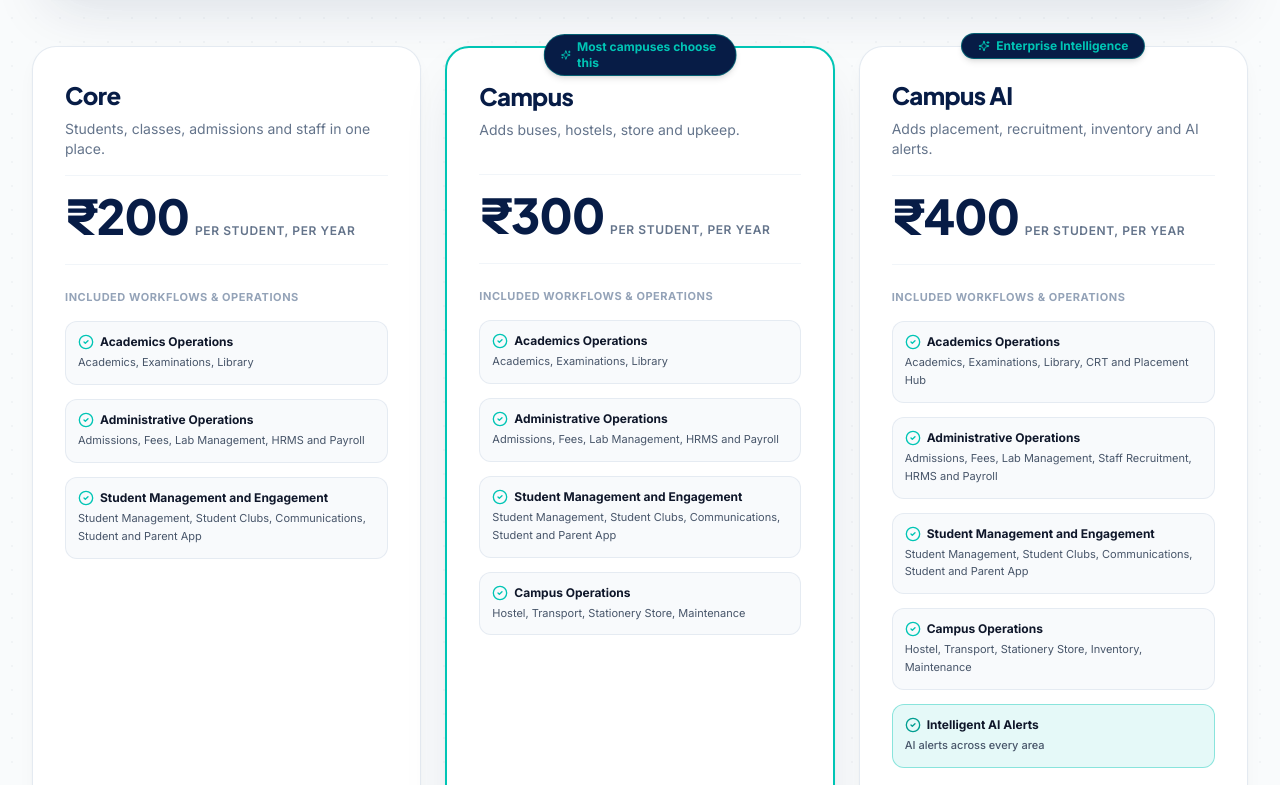
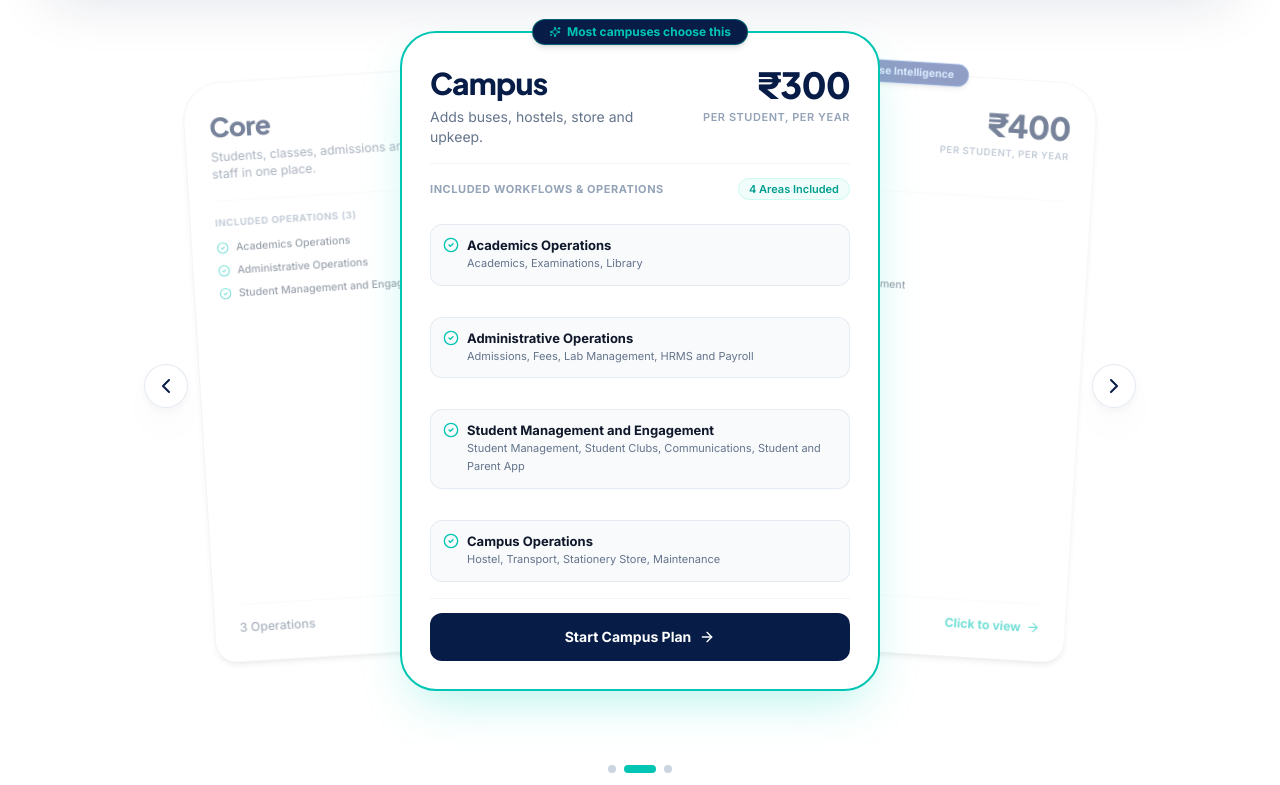
Before and after one commit to Pydah-Soft-Projects/campo, a React (Vite) app in the folder frontend/: page / in a window 1280 px wide. Shown: the part 9135-9920 px from the top of the page. Built offline with nearby package versions, Linux system fonts and the light colour scheme; no server answers.

Commit message:
feat: add PricingSection component with interactive 3D flower petal card layout

```diff
--- a/frontend/src/components/PricingSection.jsx
+++ b/frontend/src/components/PricingSection.jsx
@@ -1,16 +1,14 @@
-import React from 'react';
-import { motion } from 'framer-motion';
+import React, { useState } from 'react';
+import { motion, useReducedMotion } from 'framer-motion';
 import {
   CheckCircle2,
   Sparkles,
   ArrowRight,
-  ShieldCheck,
-  Zap,
+  ChevronLeft,
+  ChevronRight,
   Plug,
   Sliders,
   Play,
-  Layers,
-  HelpCircle,
 } from 'lucide-react';
 import {
   pricingPlans,
@@ -20,11 +18,19 @@ import {
 import { SectionHeading, revealEase } from './MotionPrimitives';
 
 export function PricingSection({ onRequestDemo }) {
+  const prefersReducedMotion = useReducedMotion();
+  const [activeIndex, setActiveIndex] = useState(1); // Default to Campus (Index 1 - Most Popular)
+
+  const handlePrev = () => {
+    setActiveIndex((prev) => (prev > 0 ? prev - 1 : pricingPlans.length - 1));
+  };
+
+  const handleNext = () => {
+    setActiveIndex((prev) => (prev < pricingPlans.length - 1 ? prev + 1 : 0));
+  };
+
   return (
-    <section id="pricing" className="section-padding relative overflow-hidden bg-slate-50/80">
-      {/* Subtle Background Pattern */}
-      <div className="absolute inset-0 bg-[radial-gradient(#0e2a47_1px,transparent_1px)] [background-size:24px_24px] opacity-[0.03] pointer-events-none" />
-
+    <section id="pricing" className="section-padding relative overflow-hidden bg-white border-y border-slate-200/80">
       <div className="container-campo relative z-10">
         <SectionHeading
           index="07"
@@ -35,14 +41,14 @@ export function PricingSection({ onRequestDemo }) {
         />
 
         {/* ========================================================
-            90-DAY RISK-FREE TRIAL BANNER (From Brochure)
+            90-DAY RISK-FREE TRIAL BANNER (Clean Institutional Reassurance)
             ======================================================== */}
         <motion.div
           initial={{ opacity: 0, y: 24 }}
           whileInView={{ opacity: 1, y: 0 }}
           viewport={{ once: true, amount: 0.2 }}
           transition={{ duration: 0.6, ease: revealEase }}
-          className="mt-10 sm:mt-12 overflow-hidden rounded-3xl bg-gradient-to-br from-campo-navy via-slate-900 to-campo-deep p-6 sm:p-8 lg:p-10 text-white border border-white/10 shadow-workspace"
+          className="mt-8 sm:mt-10 overflow-hidden rounded-3xl bg-gradient-to-br from-campo-navy via-slate-900 to-campo-deep p-6 sm:p-8 lg:p-10 text-white border border-white/10 shadow-workspace"
         >
           <div className="flex flex-col lg:flex-row items-start lg:items-center justify-between gap-6 sm:gap-8">
             <div className="flex flex-col sm:flex-row items-start sm:items-center gap-4 sm:gap-6">
@@ -84,97 +90,189 @@ export function PricingSection({ onRequestDemo }) {
         </motion.div>
 
         {/* ========================================================
-            3 TIER PRICING CARDS
+            3D FLOWER PETAL STAGE WITH LEFT/RIGHT ARROWS
             ======================================================== */}
-        <div className="mt-10 sm:mt-12 grid gap-6 lg:grid-cols-3 items-stretch">
-          {pricingPlans.map((plan, index) => {
-            const isPopular = plan.popular;
+        <div className="relative mt-8 sm:mt-10 mx-auto w-full max-w-5xl h-[720px] sm:h-[710px] flex justify-center px-2 sm:px-12 select-none">
+          {/* Left Arrow Button */}
+          <button
+            type="button"
+            onClick={handlePrev}
+            aria-label="Previous Plan"
+            className="absolute left-0 sm:left-4 top-1/2 -translate-y-1/2 z-40 flex h-11 w-11 sm:h-13 sm:w-13 items-center justify-center rounded-full border border-slate-200/90 bg-white text-campo-navy shadow-elevated transition-all duration-200 hover:scale-110 hover:border-campo-teal active:scale-95 cursor-pointer"
+          >
+            <ChevronLeft className="h-5 w-5 sm:h-6 sm:w-6 text-campo-navy" />
+          </button>
+
+          {/* Right Arrow Button */}
+          <button
+            type="button"
+            onClick={handleNext}
+            aria-label="Next Plan"
+            className="absolute right-0 sm:right-4 top-1/2 -translate-y-1/2 z-40 flex h-11 w-11 sm:h-13 sm:w-13 items-center justify-center rounded-full border border-slate-200/90 bg-white text-campo-navy shadow-elevated transition-all duration-200 hover:scale-110 hover:border-campo-teal active:scale-95 cursor-pointer"
+          >
+            <ChevronRight className="h-5 w-5 sm:h-6 sm:w-6 text-campo-navy" />
+          </button>
+
+          {/* 3 Petal Cards Container - Sleeker width and increased height */}
+          <div className="relative w-full max-w-[460px] sm:max-w-[480px] h-full flex justify-center">
+            {pricingPlans.map((plan, idx) => {
+              // Mathematical cyclic offset: 0 = center active, 1 = right peek, 2 = left peek (-1)
+              const diff = (idx - activeIndex + 3) % 3;
+              const isActive = diff === 0;
+              const isRight = diff === 1;
+              const isLeft = diff === 2;
+
+              // Flower Petal Organic Asymmetric Contours
+              const petalShape =
+                idx === 0
+                  ? 'rounded-tl-[44px] rounded-br-[44px] rounded-tr-3xl rounded-bl-3xl'
+                  : idx === 1
+                  ? 'rounded-[36px]'
+                  : 'rounded-tr-[44px] rounded-bl-[44px] rounded-tl-3xl rounded-br-3xl';
+
+              // Visual variants based on cyclic stage position
+              let transformX = '0%';
+              let scale = 1;
+              let rotate = 0;
+              let opacity = 1;
+              let zIndex = 30;
+
+              if (isLeft) {
+                transformX = '-48%';
+                scale = 0.88;
+                rotate = -3.5;
+                opacity = 0.55;
+                zIndex = 10;
+              } else if (isRight) {
+                transformX = '48%';
+                scale = 0.88;
+                rotate = 3.5;
+                opacity = 0.55;
+                zIndex = 10;
+              }
 
               return (
                 <motion.div
                   key={plan.id}
-                initial={{ opacity: 0, y: 30 }}
-                whileInView={{ opacity: 1, y: 0 }}
-                viewport={{ once: true, amount: 0.15 }}
-                transition={{ duration: 0.5, delay: index * 0.1, ease: revealEase }}
-                className={`relative flex flex-col justify-between rounded-3xl p-6 sm:p-8 transition-all duration-300 ${
-                  isPopular
-                    ? 'border-2 border-campo-teal bg-white shadow-workspace lg:-translate-y-2'
-                    : 'border border-slate-200/90 bg-white shadow-card hover:border-slate-300 hover:shadow-elevated'
+                  onClick={() => !isActive && setActiveIndex(idx)}
+                  animate={
+                    prefersReducedMotion
+                      ? { opacity: isActive ? 1 : 0.4 }
+                      : {
+                          x: transformX,
+                          scale,
+                          rotate,
+                          opacity,
+                          zIndex,
+                        }
+                  }
+                  transition={{
+                    type: 'spring',
+                    stiffness: 220,
+                    damping: 24,
+                    mass: 0.8,
+                  }}
+                  className={`absolute top-0 w-full max-w-[340px] sm:max-w-[460px] lg:max-w-[480px] h-[670px] sm:h-[660px] flex flex-col justify-between ${petalShape} bg-white p-6 sm:p-7 transition-shadow duration-300 ${
+                    isActive
+                      ? plan.popular
+                        ? 'border-2 border-campo-teal shadow-[0_20px_50px_-15px_rgba(20,217,196,0.35)] cursor-default'
+                        : idx === 0
+                        ? 'border-2 border-emerald-400 shadow-[0_20px_45px_-15px_rgba(16,185,129,0.3)] cursor-default'
+                        : 'border-2 border-blue-400 shadow-[0_20px_45px_-15px_rgba(59,130,246,0.3)] cursor-default'
+                      : 'border border-slate-200/90 shadow-md hover:opacity-85 cursor-pointer'
                   }`}
                 >
-                {/* Popular Pill */}
+                  {/* Badge */}
                   {plan.badge && (
-                  <div className="absolute -top-3.5 left-1/2 -translate-x-1/2">
-                    <span className="inline-flex items-center gap-1.5 rounded-full bg-campo-navy px-4 py-1 text-xs font-bold text-campo-teal shadow-md border border-campo-teal/40">
+                    <div className="absolute -top-3.5 left-1/2 -translate-x-1/2 z-30">
+                      <span
+                        className={`inline-flex items-center gap-1.5 rounded-full px-4 py-1 text-xs font-bold shadow-md ${
+                          plan.popular
+                            ? 'bg-campo-navy text-campo-teal border border-campo-teal/40'
+                            : 'bg-blue-900/90 text-blue-200 border border-blue-400/40'
+                        }`}
+                      >
                         <Sparkles className="h-3 w-3" />
                         <span>{plan.badge}</span>
                       </span>
                     </div>
                   )}
 
+                  {/* Card Header: Plan Name, Summary & Price */}
+                  <div className="flex items-start justify-between gap-4 pt-1">
                     <div>
-                  {/* Plan Name & Summary */}
-                  <div className="flex items-center justify-between">
-                    <h3 className="font-display text-2xl font-black text-campo-navy">
+                      <h3 className="font-display text-2xl sm:text-3xl font-black text-campo-navy tracking-tight">
                         {plan.name}
                       </h3>
+                      <p className="mt-1.5 text-xs sm:text-sm text-slate-500 leading-relaxed max-w-[240px]">
+                        {plan.summary}
+                      </p>
                     </div>
 
-                  <p className="mt-2 text-xs sm:text-sm text-slate-500 min-h-[38px] leading-relaxed">
-                    {plan.summary}
-                  </p>
-
-                  {/* Pricing Rate */}
-                  <div className="mt-4 pt-4 border-t border-slate-100 flex items-baseline gap-1.5">
-                    <span className="font-display text-4xl sm:text-5xl font-extrabold tracking-tight text-campo-navy">
+                    <div className="text-right shrink-0">
+                      <div className="flex items-baseline justify-end gap-0.5">
+                        <span className="font-display text-3xl sm:text-4xl font-extrabold tracking-tight text-campo-navy">
                           ₹{plan.price}
                         </span>
-                    <span className="text-xs font-semibold text-slate-500 uppercase tracking-wider">
+                      </div>
+                      <span className="text-[11px] font-semibold text-slate-400 uppercase tracking-wider block mt-1">
                         {plan.billingPeriod}
                       </span>
                     </div>
+                  </div>
 
-                  {/* Modules Group Breakdown */}
-                  <div className="mt-6 space-y-4 pt-6 border-t border-slate-100">
+                  {/* ACTIVE CARD: Workflows & Operations using complete height */}
+                  {isActive ? (
+                    <div className="flex flex-col justify-between flex-1 mt-4 pt-3.5 border-t border-slate-100">
+                      <div className="flex-1 flex flex-col justify-between">
+                        <div className="flex items-center justify-between mb-2">
                           <p className="text-[11px] font-bold uppercase tracking-wider text-slate-400">
                             Included Workflows &amp; Operations
                           </p>
+                          <span className="text-[11px] font-semibold text-campo-teal-dark bg-teal-50 px-2.5 py-0.5 rounded-full border border-teal-100">
+                            {plan.categories.length} Areas Included
+                          </span>
+                        </div>
 
-                    <div className="space-y-3.5">
-                      {plan.categories.map((cat, cIdx) => (
+                        {/* Full-width Category Cards - Distributed to use the complete height without truncation */}
+                        <div className="flex-1 flex flex-col justify-around gap-2 my-1">
+                          {plan.categories.map((cat, cIdx) => {
+                            const isAi = cat.isAi;
+                            return (
                               <div
                                 key={cIdx}
-                          className={`rounded-xl p-3 border text-xs ${
-                            cat.isAi
-                              ? 'bg-campo-teal/10 border-campo-teal/40 text-campo-navy font-medium'
-                              : 'bg-slate-50 border-slate-200/80 text-slate-700'
+                                className={`rounded-xl p-2.5 sm:p-3 border transition-all ${
+                                  isAi
+                                    ? 'bg-gradient-to-r from-teal-500/10 via-emerald-500/10 to-teal-500/10 border-campo-teal/60 text-campo-navy shadow-xs ring-1 ring-campo-teal/20'
+                                    : 'bg-slate-50/90 border-slate-200/80 text-slate-700 hover:bg-slate-100/80'
                                 }`}
                               >
-                          <div className="flex items-center gap-1.5 font-bold text-slate-900 mb-1">
+                                <div className="flex items-center gap-2 font-bold text-slate-900 text-xs sm:text-[13px]">
                                   <CheckCircle2
                                     className={`h-4 w-4 shrink-0 ${
-                                cat.isAi ? 'text-campo-teal-dark' : 'text-campo-teal'
+                                      isAi
+                                        ? 'text-campo-teal-dark'
+                                        : 'text-campo-teal'
                                     }`}
                                   />
                                   <span>{cat.name}</span>
                                 </div>
-                          <p className="text-[11px] text-slate-600 pl-5.5 leading-relaxed">
+                                <p className="text-[10.5px] sm:text-[11px] text-slate-500 pl-6 mt-0.5 leading-relaxed">
                                   {cat.modules}
                                 </p>
                               </div>
-                      ))}
-                    </div>
+                            );
+                          })}
                         </div>
                       </div>
 
-                {/* Card CTA */}
-                <div className="mt-8 pt-6 border-t border-slate-100">
+                      {/* Card CTA with generous click target */}
+                      <div className="pt-3.5 border-t border-slate-100">
                         <button
                           type="button"
                           onClick={() => onRequestDemo?.(`${plan.name} Plan`)}
-                    className={`w-full inline-flex items-center justify-center gap-2 rounded-xl py-3 px-4 text-xs sm:text-sm font-bold transition-all shadow-xs ${
-                      isPopular
+                          className={`w-full inline-flex items-center justify-center gap-2 rounded-xl py-3.5 px-5 text-sm font-bold transition-all shadow-xs cursor-pointer ${
+                            plan.popular
                               ? 'bg-campo-navy text-white hover:bg-slate-800 hover:shadow-card'
                               : 'bg-slate-100 text-campo-navy hover:bg-slate-200 hover:text-slate-900'
                           }`}
@@ -183,9 +281,56 @@ export function PricingSection({ onRequestDemo }) {
                           <ArrowRight className="h-4 w-4" />
                         </button>
                       </div>
+                    </div>
+                  ) : (
+                    /* PEEKING CARD: Clean Minimized Backside View using complete height */
+                    <div className="flex flex-col justify-between flex-1 mt-5 pt-4 border-t border-slate-100">
+                      <div className="space-y-3 flex-1">
+                        <p className="text-[11px] font-bold uppercase tracking-wider text-slate-400">
+                          Included Operations ({plan.categories.length})
+                        </p>
+                        <div className="space-y-2.5">
+                          {plan.categories.map((cat, cIdx) => (
+                            <div key={cIdx} className="flex items-center gap-2 text-xs text-slate-600">
+                              <CheckCircle2 className="h-3.5 w-3.5 text-campo-teal shrink-0" />
+                              <span className="font-medium truncate">{cat.name}</span>
+                            </div>
+                          ))}
+                        </div>
+                      </div>
+
+                      <div className="pt-4 border-t border-slate-100 flex items-center justify-between text-xs sm:text-sm text-slate-400">
+                        <span className="font-medium text-slate-500">
+                          {plan.categories.length} Operations
+                        </span>
+                        <span className="font-bold text-campo-teal flex items-center gap-1.5 group-hover:underline">
+                          <span>Click to view</span>
+                          <ArrowRight className="h-4 w-4" />
+                        </span>
+                      </div>
+                    </div>
+                  )}
                 </motion.div>
               );
             })}
+          </div>
+        </div>
+
+        {/* Petal Dots Indicator */}
+        <div className="flex items-center justify-center gap-2 mt-6">
+          {pricingPlans.map((plan, idx) => (
+            <button
+              key={plan.id}
+              type="button"
+              onClick={() => setActiveIndex(idx)}
+              aria-label={`Go to ${plan.name} plan`}
+              className={`h-2 rounded-full transition-all duration-300 cursor-pointer ${
+                activeIndex === idx
+                  ? 'w-8 bg-campo-teal'
+                  : 'w-2 bg-slate-300 hover:bg-slate-400'
+              }`}
+            />
+          ))}
         </div>
 
         {/* ========================================================
```
Lines whose indentation alone changed are shown as unchanged.
